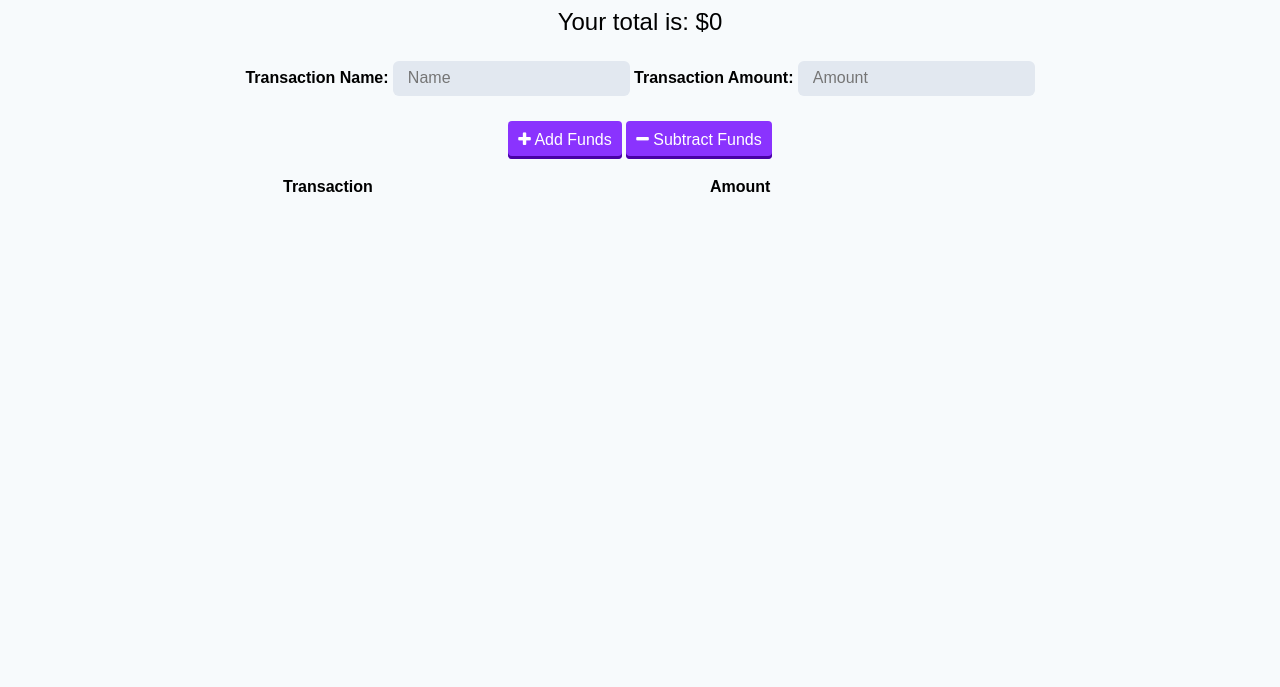
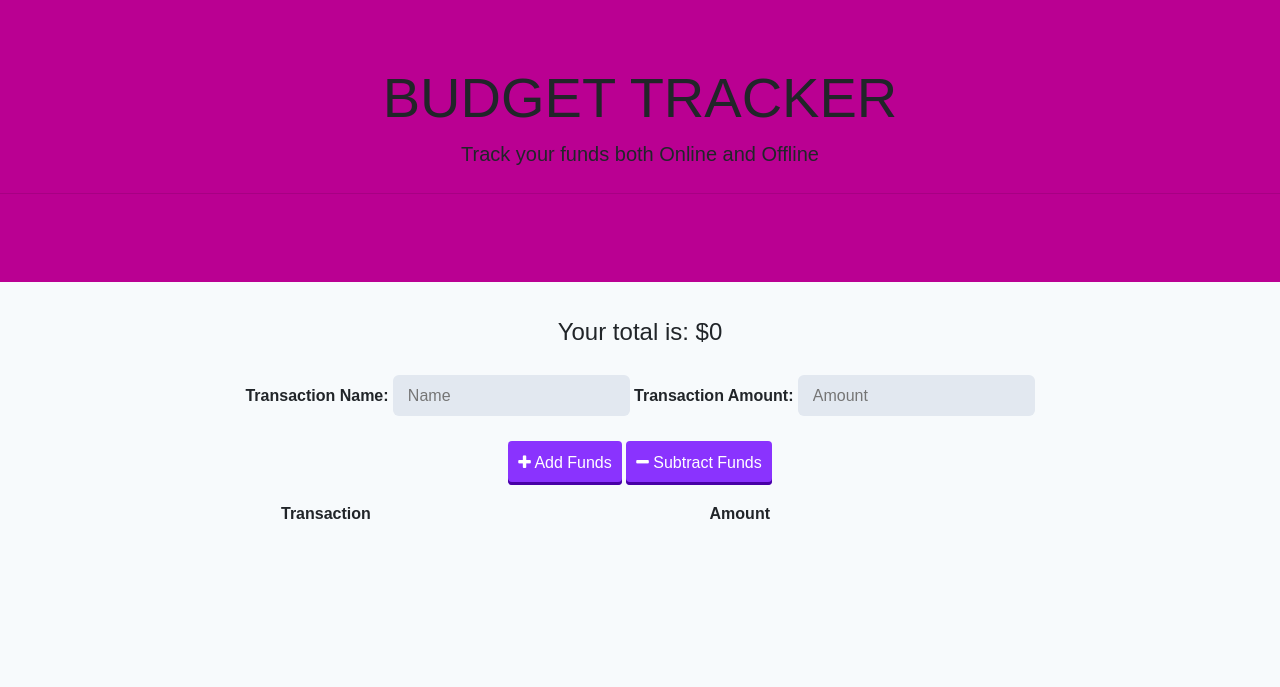
Before and after one commit to Tonnette/budget-tracker-app, a website: page public/index.html in a window 1280 px wide. Drawn offline with nearby package versions, Linux system fonts and the light colour scheme; no server answers.

Commit message:
added bootstrap

```diff
--- a/public/db.js
+++ b/public/db.js
@@ -18,7 +18,7 @@ request.onsuccess = function(event) {
 };
 
 request.onerror = function(event) {
-  console.log("Woops! " + event.target.errorCode);
+  console.log("Whoops! " + event.target.errorCode);
 };
 
 function saveRecord(record) {
--- a/public/index.html
+++ b/public/index.html
@@ -1,19 +1,27 @@
 <!DOCTYPE html>
 <html lang="en">
+
 <head>
   <meta charset="UTF-8" />
   <meta name="viewport" content="width=device-width, initial-scale=1.0" />
   <meta http-equiv="X-UA-Compatible" content="ie=edge" />
   <meta name="theme-color" content="#317EFB" />
 
-    <link
-      rel="stylesheet"
-      href="https://stackpath.bootstrapcdn.com/font-awesome/4.7.0/css/font-awesome.min.css"
-    />
+  <link rel="stylesheet" href="https://stackpath.bootstrapcdn.com/font-awesome/4.7.0/css/font-awesome.min.css" />
+  <link rel="stylesheet" href="https://stackpath.bootstrapcdn.com/bootstrap/4.4.1/css/bootstrap.min.css" integrity="sha384-Vkoo8x4CGsO3+Hhxv8T/Q5PaXtkKtu6ug5TOeNV6gBiFeWPGFN9MuhOf23Q9Ifjh" crossorigin="anonymous">
+
   <link rel="stylesheet" href="/style.css" />
   <title>Budget Tracker</title>
 </head>
+
 <body>
+  <div class="jumbotron jumbotron-fluid">
+    <h1 class="display-4" style="text-align:center;" >BUDGET TRACKER</h1>
+    <p class="lead" style="text-align:center;" >Track your funds both Online and Offline</p>
+    <hr class="my-4">
+    <p></p>
+  </div>
+
   <div class="wrapper">
     <div class="total">
       <div>Your total is: $<span id="total">0</span></div>
@@ -52,4 +60,5 @@
   <script src="/db.js"></script>
   <script src="/index.js"></script>
 </body>
+
 </html>
--- a/public/style.css
+++ b/public/style.css
@@ -16,6 +16,9 @@ input {
 
 label {
   font-weight: 900;
+}
+.jumbotron {
+  background-color: #ba0092 !important;
 }
 
 input {
```
Lines whose indentation alone changed are shown as unchanged.
